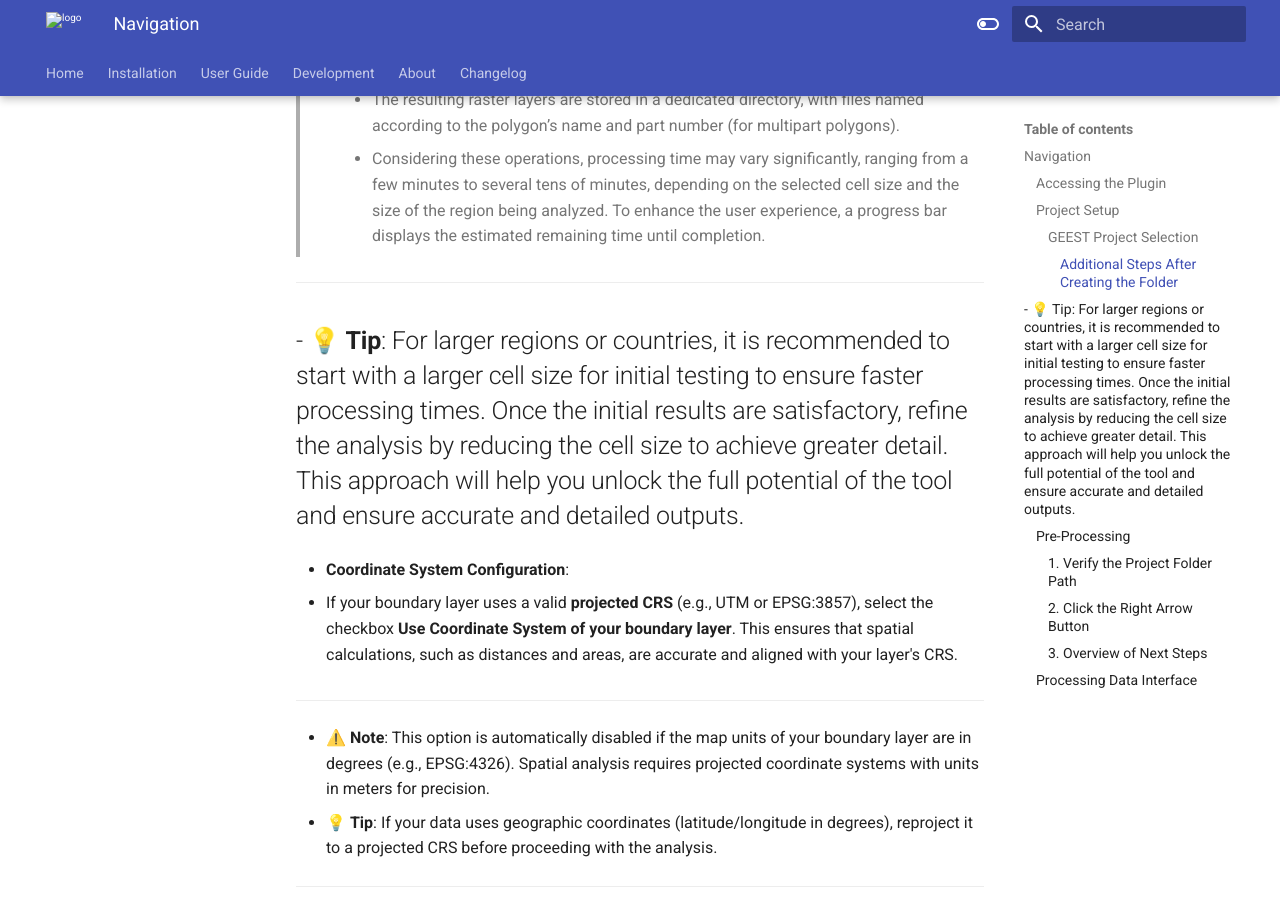
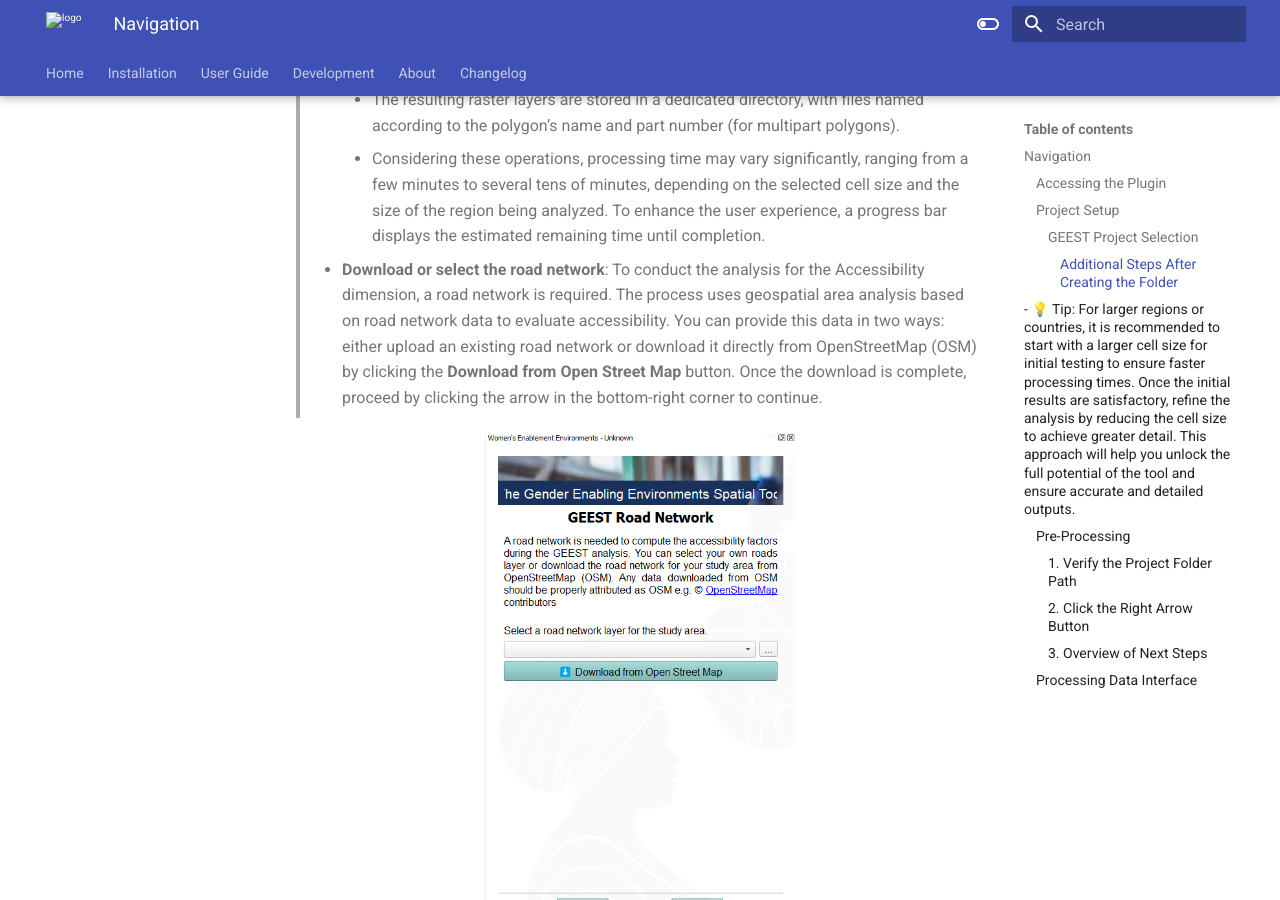
Before and after one commit to worldbank/GEEST, an MkDocs documentation site: the page built from docs/userguide/navigation.md, in a window 1280 px wide and 900 px high, scrolled down 4823 px. Built offline with MkDocs 1.6.1 and Material for MkDocs 9.7.7, drawn with Linux system fonts in a browser that asks for light colours.

Commit message:
Update navigation.md

```diff
--- a/docs/userguide/navigation.md
+++ b/docs/userguide/navigation.md
@@ -109,6 +109,18 @@ How to Create a New Folder
 >       - Land cells are assigned appropriate values to create a complete raster mask for the study area.
 >       - The resulting raster layers are stored in a dedicated directory, with files named according to the polygon’s name and part number (for multipart polygons).
 >      - Considering these operations, processing time may vary significantly, ranging from a few minutes to several tens of minutes, depending on the selected cell size and the size of the region being analyzed. To enhance the user experience, a progress bar displays the estimated remaining time until completion.
+>
+> - **Download or select the road network**: To conduct the analysis for the Accessibility dimension, a road network is required. The process uses geospatial area analysis based on road network data to evaluate accessibility. You can provide this data in two ways: either upload an existing road network or download it directly from OpenStreetMap (OSM) by clicking the **Download from Open Street Map** button. Once the download is complete, proceed by clicking the arrow in the bottom-right corner to continue.
+
+<p align="center">
+ <img
+    src="https://raw.githubusercontent.com/worldbank/GEEST/main/docs/images/new%20images/navigation_road.png"
+    alt="New Geest Project"
+    style="width:45%;"
+    title="Click to enlarge"
+    onclick="window.open(this.src, '_blank')">
+</p>
+
 ---
    - 💡 **Tip**: For larger regions or countries, it is recommended to start with a larger cell size for initial testing to ensure faster processing times. Once the initial results are satisfactory, refine the analysis by reducing the cell size to achieve greater detail. This approach will help you unlock the full potential of the tool and ensure accurate and detailed outputs.
 ---
```
